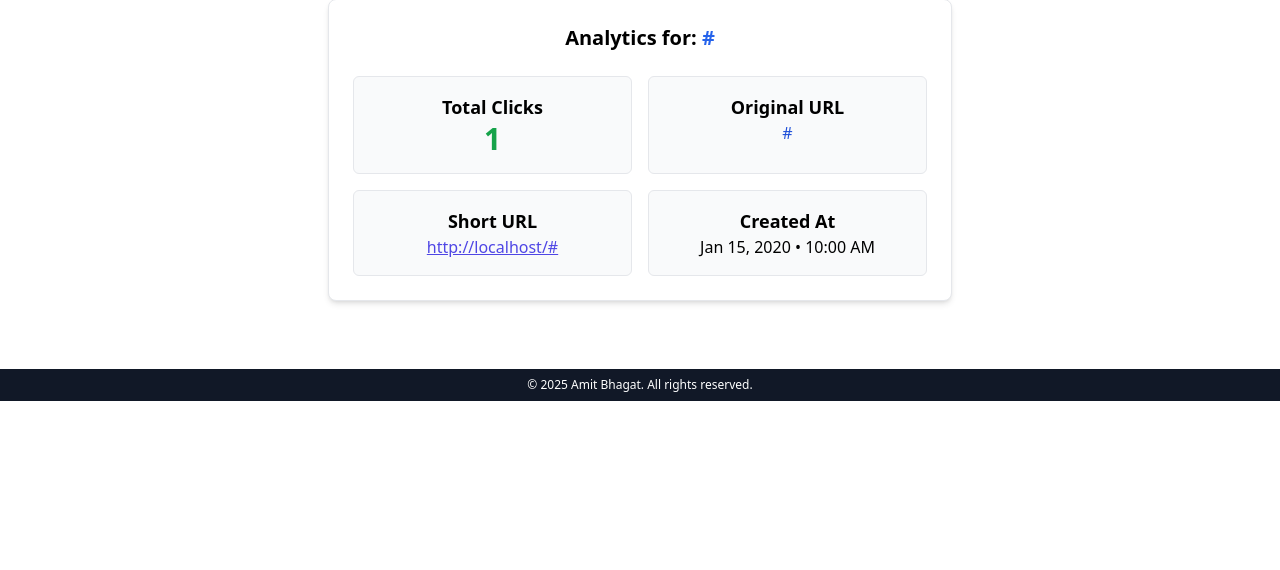
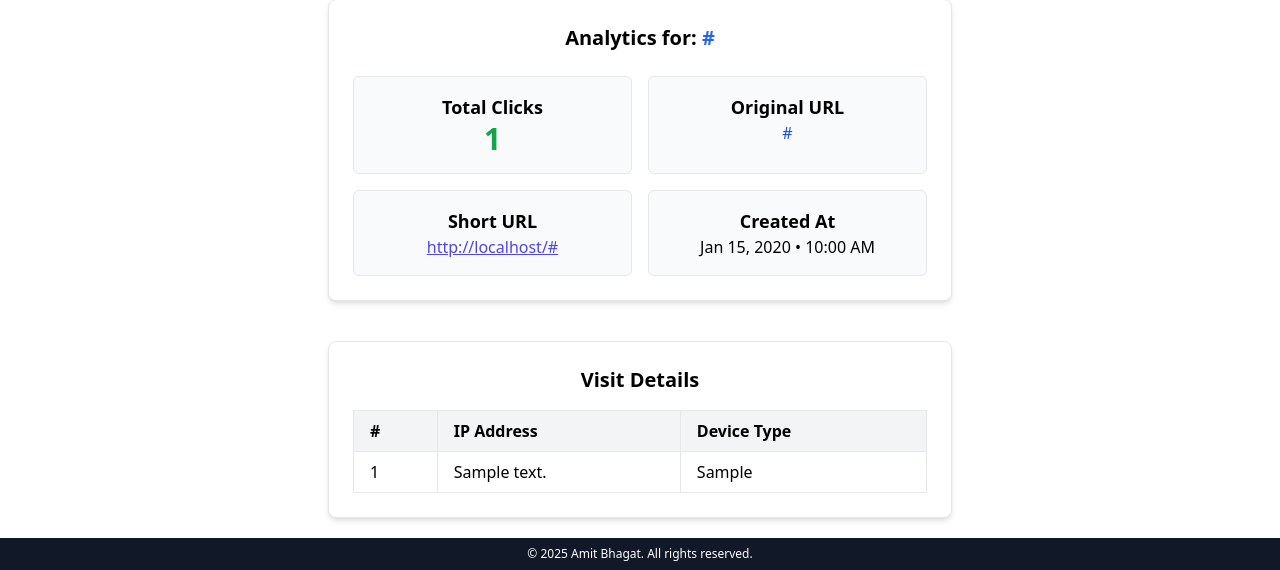
Before and after one commit to Amit4218/url_shortner, a Flask app: template templates/pages/analytics.html in a window 1280 px wide. Shown: the part 399-969 px from the top of the page. Before the commit the page ends 800 px from the top, so only its background shows below. Run offline with Flask 3, Linux system fonts and the light colour scheme; the template is opened without the code that fills it: most values are stand-ins (such as "Sample title", 1, 10 or a date in 2020); some libraries are stand-ins or nearby versions.

Commit message:
update:updated the analytics page to show extra data

```diff
--- a/templates/pages/analytics.html
+++ b/templates/pages/analytics.html
@@ -43,7 +43,8 @@
 <div class="container mx-auto mt-10 px-4 flex justify-center">
   <div class="bg-white p-6 rounded-lg shadow-md w-1/2 border border-gray-200">
     <h2 class="text-xl font-bold text-center mb-6">
-      Analytics for: <span class="text-blue-600">{{ url_info.short_url }}</span>
+      Analytics for:
+      <span class="text-blue-600">{{ url_info.url.short_url }}</span>
     </h2>
 
     <!-- Grid layout -->
@@ -51,7 +52,7 @@
       <div class="bg-gray-50 p-4 rounded-md border border-gray-200 text-center">
         <p class="text-lg font-semibold">Total Clicks</p>
         <p class="text-3xl font-bold text-green-600">
-          {{ url_info.visit_count }}
+          {{ url_info.url.visit_count }}
         </p>
       </div>
 
@@ -59,24 +60,57 @@
         class="bg-gray-50 p-4 rounded-md border border-gray-200 break-all text-center"
       >
         <p class="text-lg font-semibold">Original URL</p>
-        <p class="text-blue-700">{{ url_info.original_url }}</p>
+        <p class="text-blue-700">{{ url_info.url.original_url }}</p>
       </div>
 
       <div class="bg-gray-50 p-4 rounded-md border border-gray-200 text-center">
         <p class="text-lg font-semibold">Short URL</p>
         <a
-          href="/{{ url_info.short_url }}"
+          href="/{{ url_info.url.short_url }}"
           class="text-indigo-600 underline break-all"
         >
-          {{ request.host_url }}{{ url_info.short_url }}
+          {{ request.host_url }}{{ url_info.url.short_url }}
         </a>
       </div>
 
       <div class="bg-gray-50 p-4 rounded-md border border-gray-200 text-center">
         <p class="text-lg font-semibold">Created At</p>
-        <p>{{ url_info.created_at.strftime("%b %d, %Y • %I:%M %p") }}</p>
+        <p>{{ url_info.url.created_at.strftime("%b %d, %Y • %I:%M %p") }}</p>
       </div>
     </div>
   </div>
 </div>
+{% endif %} {% if data %}
+<div class="container mx-auto mt-10 px-4 flex justify-center">
+  <div class="bg-white p-6 rounded-lg shadow-md w-1/2 border border-gray-200">
+    <h2 class="text-xl font-bold text-center mb-4">Visit Details</h2>
+
+    <div class="overflow-x-auto">
+      <table class="min-w-full border border-gray-300 divide-y divide-gray-200">
+        <thead class="bg-gray-100">
+          <tr>
+            <th class="px-4 py-2 text-left font-semibold border">#</th>
+            <th class="px-4 py-2 text-left font-semibold border">IP Address</th>
+            <th class="px-4 py-2 text-left font-semibold border">
+              Device Type
+            </th>
+          </tr>
+        </thead>
+        <tbody>
+          {% for entry in data %}
+          <tr class="hover:bg-gray-50">
+            <td class="px-4 py-2 border">{{ loop.index }}</td>
+            <td class="px-4 py-2 border">
+              {{ entry.ip_address or "Unknown" }}
+            </td>
+            <td class="px-4 py-2 border">
+              {{ entry.device_type or "Unknown" }}
+            </td>
+          </tr>
+          {% endfor %}
+        </tbody>
+      </table>
+    </div>
+  </div>
+</div>
 {% endif %} {% endblock content %}
```
